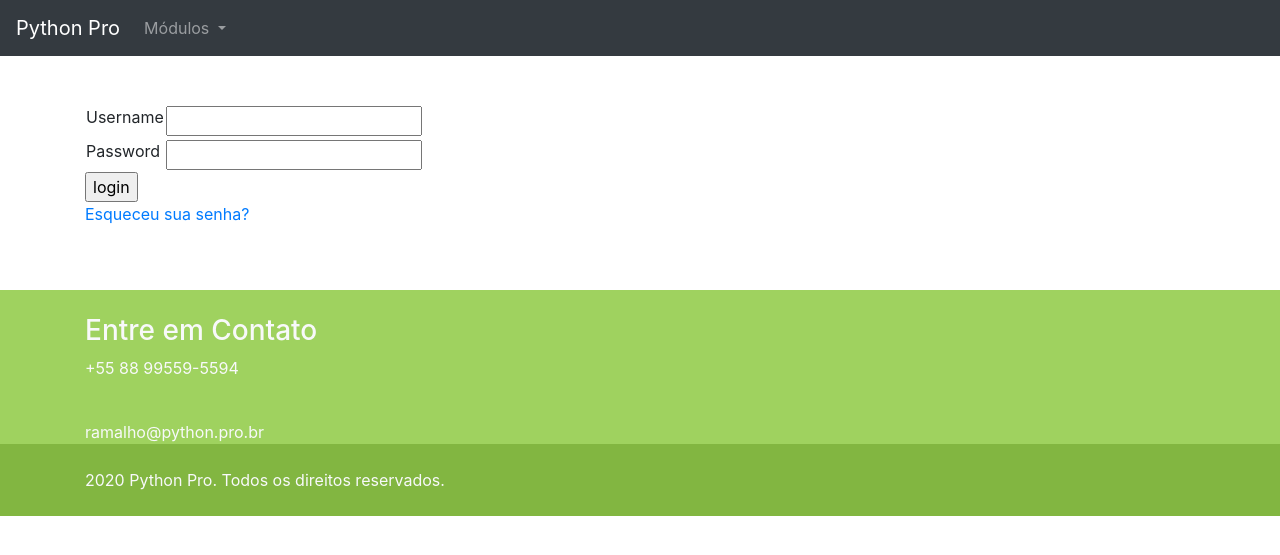
After one commit to herbetyp/pythonprodjango, a Django app: template pypro/core/templates/registration/login.html in a window 1280 px wide. The commit adds this page. Shown: the top 555 px of the page. Run offline with Django 3.2, Linux system fonts and the light colour scheme; the template is opened without the code that fills it, so the values that code supplies are empty, except form fields; tables that the repository leaves empty hold one stand-in row (values such as "Sample post"); form fields are guessed from the names that the template uses; some libraries are stand-ins or nearby versions.

Commit message:
add simple form login

```diff
--- /dev/null
+++ b/pypro/core/templates/registration/login.html
@@ -0,0 +1,41 @@
+{% extends 'core/base.html' %}
+
+{% load static %}
+
+{% block title %}Python Pro - Login{% endblock title %}
+
+{% block content %}
+  <div class="container mt-5">
+    <div class="row">
+      <div class="col">
+        {% if form.errors %}
+          <p>Seu nome de usuário e senha não coincidem. Por favor, tente novamente.</p>
+        {% endif %}
+        {% if next %}
+          {% if user.is_authenticated %}
+            <p>Sua conta não tem acesso a esta página. Para prosseguir,
+            por favor faça login com uma conta que tenha acesso.</p>
+          {% else %}
+            <p>Por favor, faça o login para ver esta página.</p>
+          {% endif %}
+        {% endif %}
+        <form method="post" action="{% url 'login' %}">
+          {% csrf_token %}
+          <table>
+            <tr>
+              <td>{{ form.username.label_tag }}</td>
+              <td>{{ form.username }}</td>
+            </tr>
+            <tr>
+              <td>{{ form.password.label_tag }}</td>
+              <td>{{ form.password }}</td>
+            </tr>
+          </table>
+          <input type="submit" value="login">
+          <input type="hidden" name="next" value="{{ next }}">
+        </form>
+        <p><a href="{% url 'password_reset' %}">Esqueceu sua senha?</a></p>
+      </div>
+    </div>
+  </div>
+{% endblock content %}
--- a/pypro/urls.py
+++ b/pypro/urls.py
@@ -20,6 +20,7 @@ from django.urls import path
 
 urlpatterns = [
     path('admin/', admin.site.urls),
+    path('contas/', include('django.contrib.auth.urls')),
     path('', include('pypro.core.urls')),
     path('aperitivos/', include('pypro.aperitivos.urls')),
     path('modulos/', include('pypro.modulos.urls')),
```
Also changed, not shown: pypro/core/templates/core/home.html (+0 -26 lines), pypro/core/tests/test_login.py (added, +11 -0 lines), .github/workflows/pypro-ci.yml.
